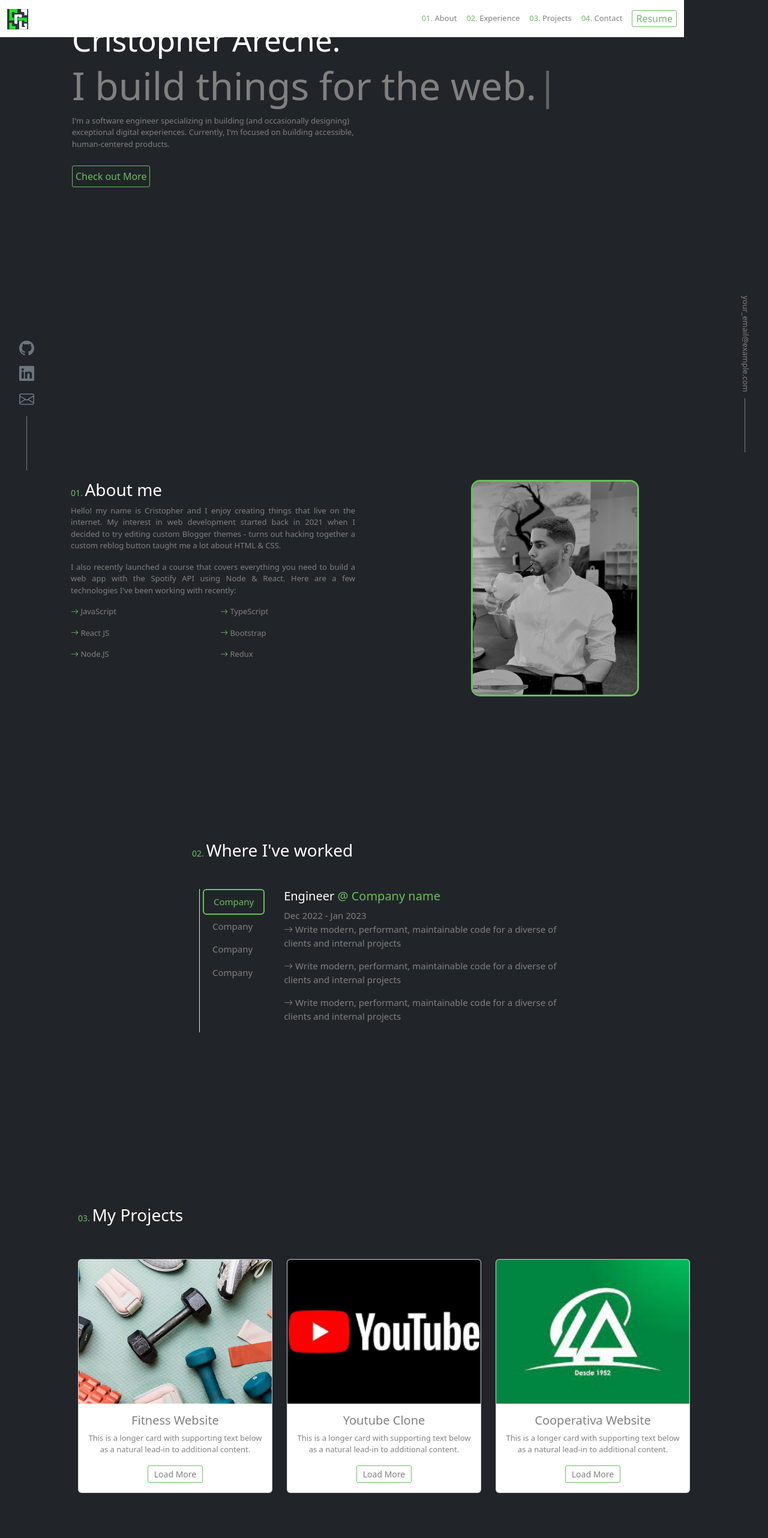
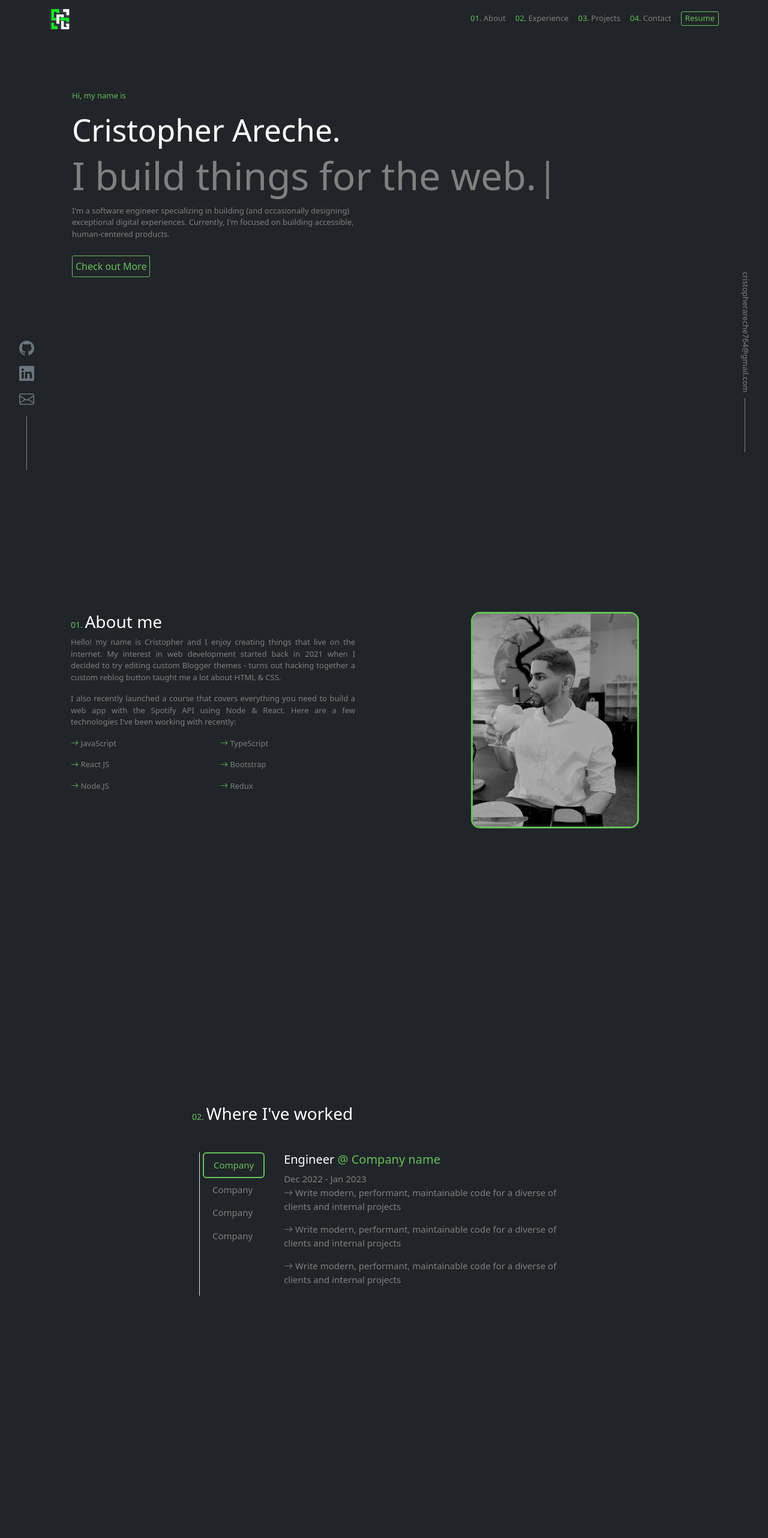
Before and after one commit to CristopherAreche/portfolio_website, a React (Create React App) app: page / in a window 1280 px wide. Shown: the top 2564 px of the page at 60% size. Built offline with nearby package versions, Linux system fonts and the light colour scheme; what @react-pdf/renderer would draw is missing.

Commit message:
component visibility added

```diff
--- a/src/components/About.css
+++ b/src/components/About.css
@@ -2,7 +2,6 @@
   --green: rgb(104, 192, 92);
   --gray: gray;
 }
-
 .about_text h3 {
   color: white;
 }
--- a/src/components/About.jsx
+++ b/src/components/About.jsx
@@ -9,7 +9,10 @@ const About = () => {
     Aos.init({ duration: 1500 });
   }, []);
   return (
-    <div id="about" className="about bg-dark w-100">
+    <div
+      id="about"
+      className="about bg-dark w-100 d-flex  flex-column align-items-center justify-content-center w-100 vh-100 bg-dark"
+    >
       <div className="container">
         <div className="row wrapper">
           <div
--- a/src/components/Contact.jsx
+++ b/src/components/Contact.jsx
@@ -18,8 +18,8 @@ const Contact = () => {
           best to get back to you!
         </p>
         <button className="bg-transparent">
-          {" "}
           <a
+            style={{ textDecoration: "none", color: "white" }}
             href="mailto:cristopherareche764@gmail.com"
             target="_blank"
             rel="noreferrer"
--- a/src/components/Home.css
+++ b/src/components/Home.css
@@ -42,6 +42,7 @@
 
 main {
   margin-left: 120px;
+  padding-top: 150px;
 }
 
 main h1 {
--- a/src/components/Home.jsx
+++ b/src/components/Home.jsx
@@ -47,7 +47,7 @@ const Home = () => {
         </ul>
       </div>
       <div className="email-container">
-        <p>your_email@example.com</p>
+        <p>cristopherareche764@gmail.com</p>
       </div>
       <main>
         <p className="hi_name">Hi, my name is</p>
--- a/src/components/Nav.jsx
+++ b/src/components/Nav.jsx
@@ -7,7 +7,8 @@ import PDF from "./PDF";
 
 const Nav = () => {
   return (
-    <div className="container bg-white position-fixed">
+    <div className="position-fixed w-100">
+      <div className="container bg-dark">
         <nav className="navbar navbar-expand-lg navbar-light bg-transparent navbar-dark">
           <a className="navbar-brand" href="/">
             <img src={LOGO} className="logo" alt="logo" />
@@ -51,6 +52,11 @@ const Nav = () => {
                 </a>
               </li>
               <li className="nav-item d-flex align-items-center ms-2">
+                <a
+                  href="https://docs.google.com/document/d/189H1D_rbVcWRgpIwkT7fvMzKLSek3vCH/edit?usp=sharing&ouid=114477179850614930278&rtpof=true&sd=true"
+                  target="_blank"
+                  rel="noreferrer"
+                >
                   <button
                     className="bg-transparent"
                     onClick={() => {
@@ -61,11 +67,13 @@ const Nav = () => {
                   >
                     Resume
                   </button>
+                </a>
               </li>
             </ul>
           </div>
         </nav>
       </div>
+    </div>
   );
 };
 
--- a/src/components/Projects.jsx
+++ b/src/components/Projects.jsx
@@ -11,7 +11,10 @@ const Projects = () => {
     Aos.init({ duration: 1500 });
   }, []);
   return (
-    <div id="projects" className="bg-dark w-100 projects">
+    <div
+      id="projects"
+      className=" projects bg-dark w-100 projects d-flex  flex-column align-items-center justify-content-center w-100 vh-100 bg-dark"
+    >
       <div className="container">
         <h3 className="px-5 pt-5 text-white">
           <span>03. </span>My Projects
```
Lines whose indentation alone changed are shown as unchanged.
